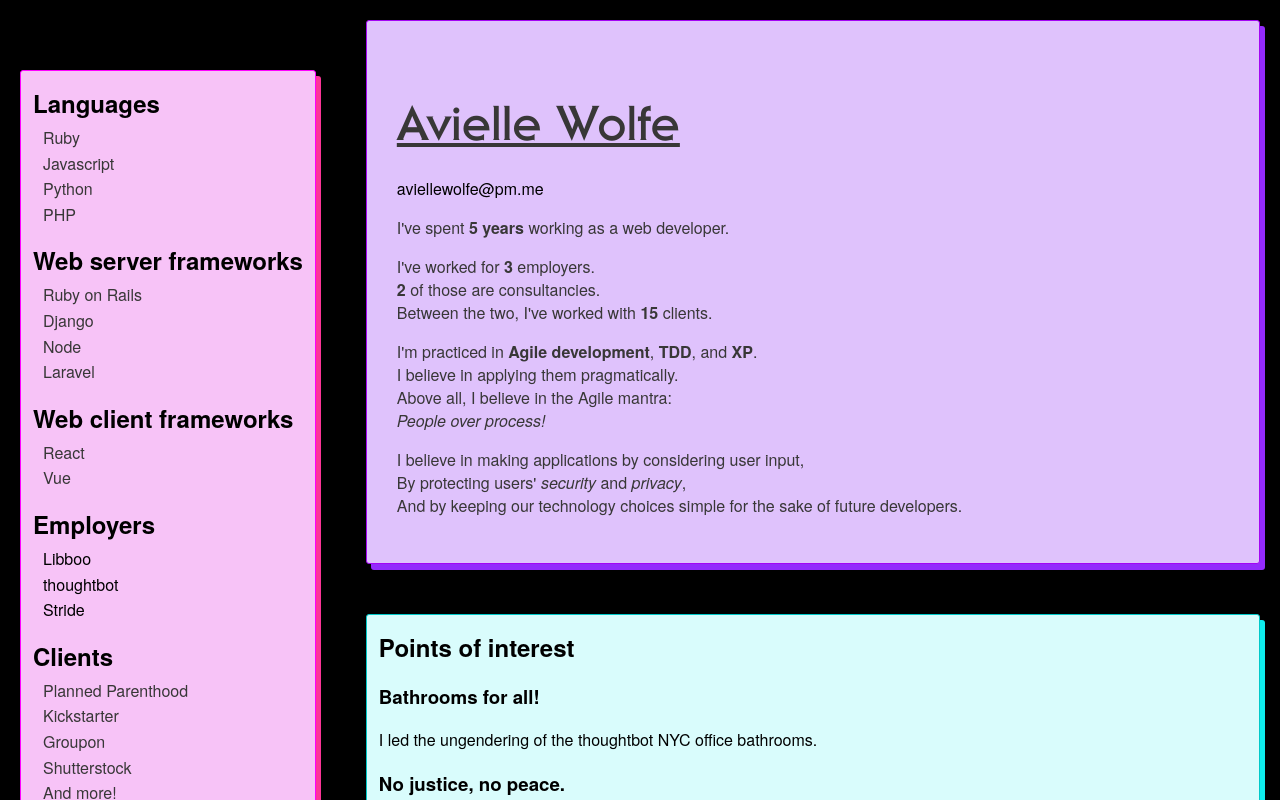
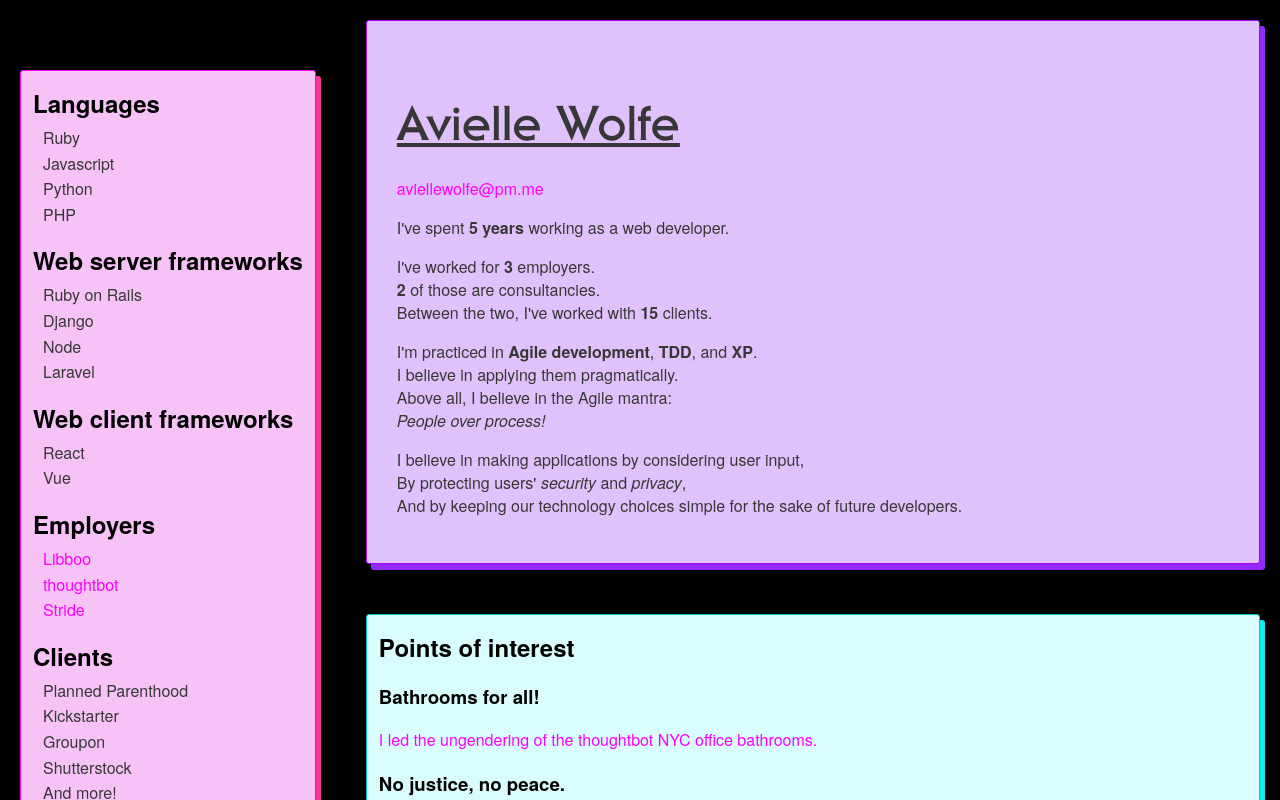
Before and after one commit to Euraldius/avielle-os, a Vue app: page /#/resume in a window 1280 px wide. Shown: the top 800 px of the page. Built offline with nearby package versions, Linux system fonts and the light colour scheme.

Commit message:
Make links more noticeable

```diff
--- a/src/views/Resume.vue
+++ b/src/views/Resume.vue
@@ -146,12 +146,12 @@ $eighties-ski-jacket: #00c9c9;
 $teal: #0eeded;
 
 a {
-  color: black;
+  color: $fuschia;
   text-decoration: none;
 }
 
 a:visited {
-  font-style: italic;
+  color: $stolen-purple;
 }
 
 a:hover {
```
